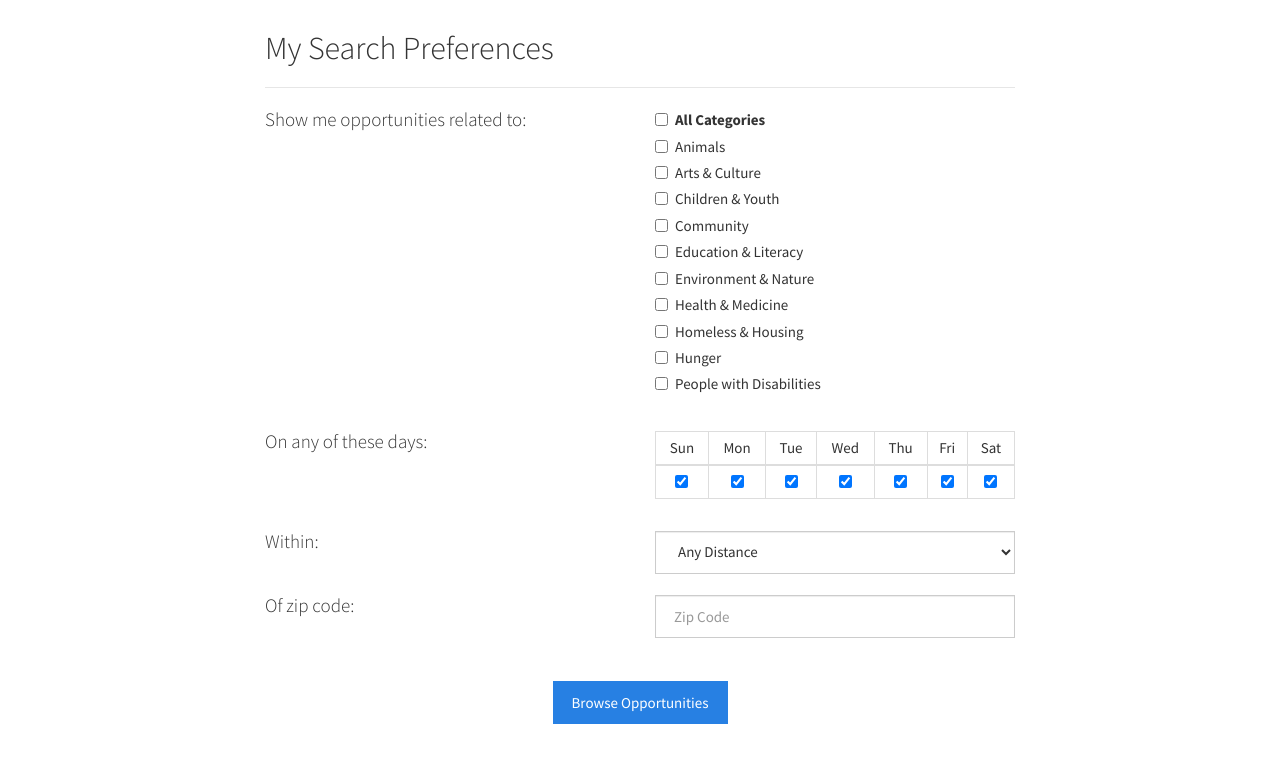
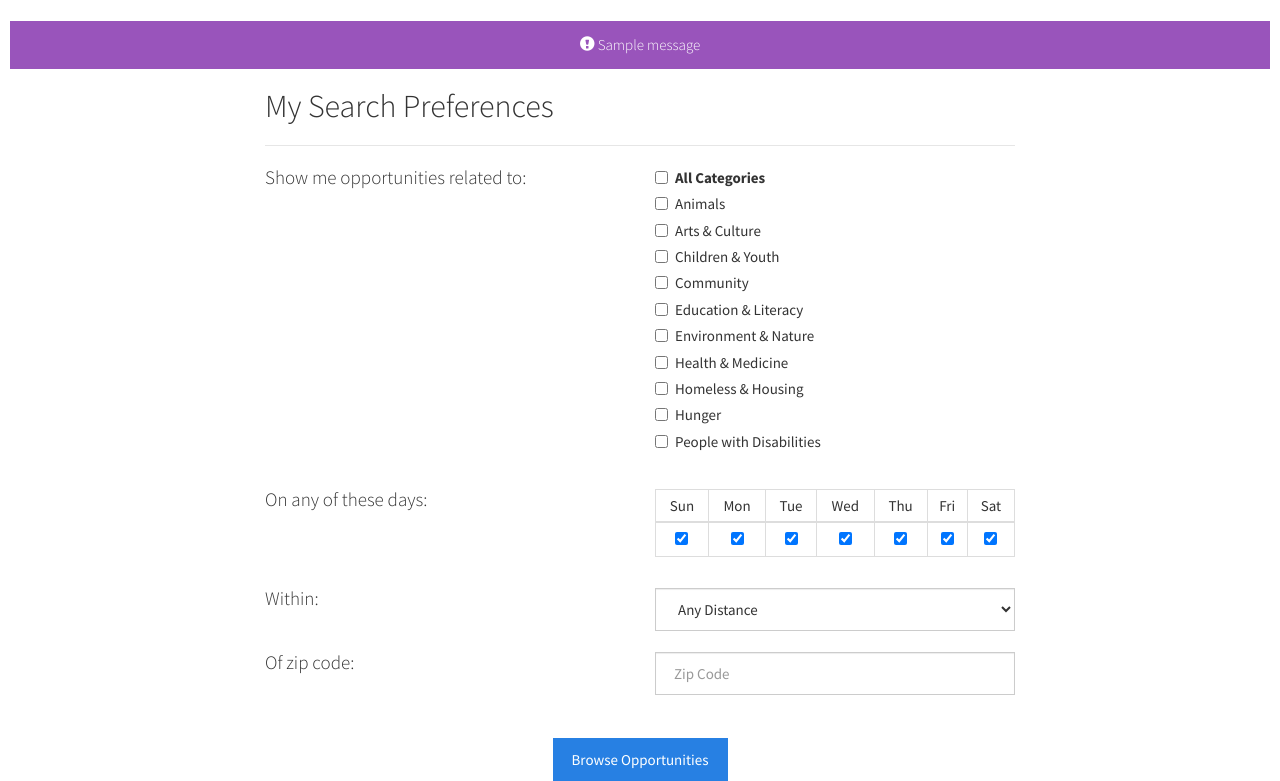
Before and after one commit to hendricksonsarahl/voluntr, a Flask app: page /filters in a window 1280 px wide. Shown: the part 51-832 px from the top of the page. Before the commit the page ends 775 px from the top, so only its background shows below. Run offline with Flask 2, Linux system fonts and the light colour scheme; tables that the repository leaves empty hold one stand-in row (values such as "Sample post"); one stand-in notice (Sample message) is shown; some libraries are stand-ins or nearby versions; some web fonts are replaced.

Commit message:
flash messages for bad zip or no opps

```diff
--- a/app.py
+++ b/app.py
@@ -12,5 +12,6 @@ app = Flask(__name__)
 app.config['DEBUG'] = True      # displays runtime errors in the browser, too
 app.config['SQLALCHEMY_DATABASE_URI'] = db_uri
 app.config['SQLALCHEMY_ECHO'] = True
+app.secret_key = 'ZAj08N/$3m]XHjHy!rX R/~?X,9RW@UL'
 
 db = SQLAlchemy(app)
--- a/filters.py
+++ b/filters.py
@@ -57,6 +57,5 @@ class Filters():
                         filtered = filtered + [opps[i]]
             return filtered
         except ZipNotFoundException:
-            #TODO Send meaningful feedback to browser. For now, it's just ignoring the location filter
-            print('Zip code not found.')
-            return opps
+            error = "Zip code not found. Please check your zipcode and try again. If it still does not work we appologize (your zipcode may not be supported yet)"
+            return error
--- a/helpers.py
+++ b/helpers.py
@@ -330,3 +330,12 @@ def process_distance(form):
         distance = "all" # if no distance in form data, set to "all"
 
     return distance
+
+def check_opps(opps):
+    if type(opps) == type("String"):
+        return opps
+
+    if len(opps) == 0:
+        return "Sorry, No results were founnd. Try a less refined search."
+
+    return False
--- a/templates/layouts/vol-layout.html
+++ b/templates/layouts/vol-layout.html
@@ -32,7 +32,20 @@
       </div>
     </div>
   </nav>
-  <div class="alert-container"></div>
+  <div class="alert-container">
+    {% with messages = get_flashed_messages() %}
+      {% if messages %}
+        <div class=flashes>
+          {% for message in messages %}
+          <h5 class="alert alert-info text-center" role="alert">
+            <span class="glyphicon glyphicon-exclamation-sign" aria-hidden="true"></span>
+            {{ message }}
+          </h5>
+          {% endfor %}
+        </div>
+      {% endif %}
+    {% endwith %}
+  </div>
 
   {% block contentInner %}
 
--- a/voluntr.py
+++ b/voluntr.py
@@ -59,6 +59,12 @@ def opportunities():
 
         search = Filters(categories=categories, availability=availability, zipcode=zipcode, distance=distance) # creates filter with given category and availability
         opps = search.search() #grabs list of opportunities
+
+        error = check_opps(opps)
+        if error:
+            flash(error)
+            return redirect('/filters')
+
         opp = opps[index] # picks out the opp at index
         index = increment(index, len(opps)) # increments index
 
```
Also changed, not shown: README.md.
